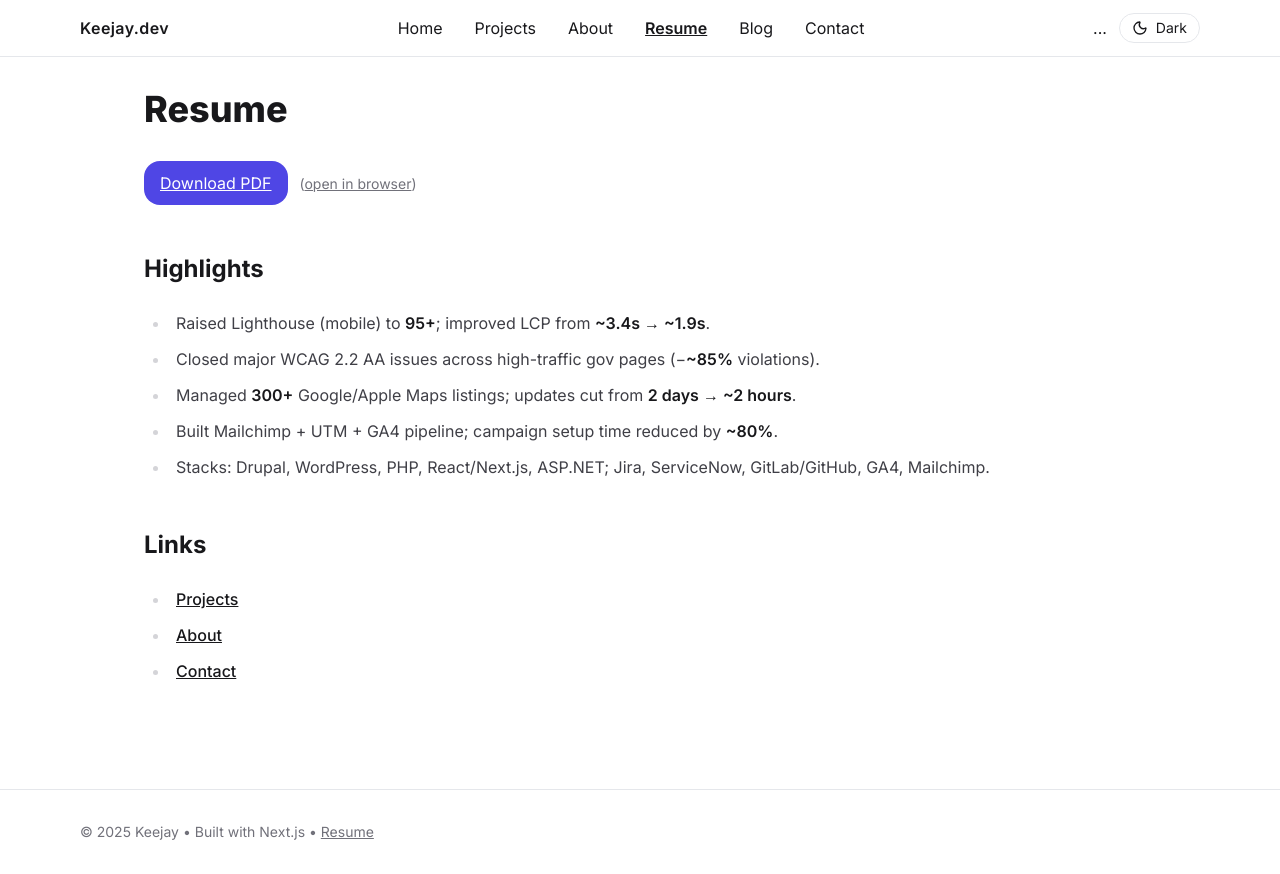
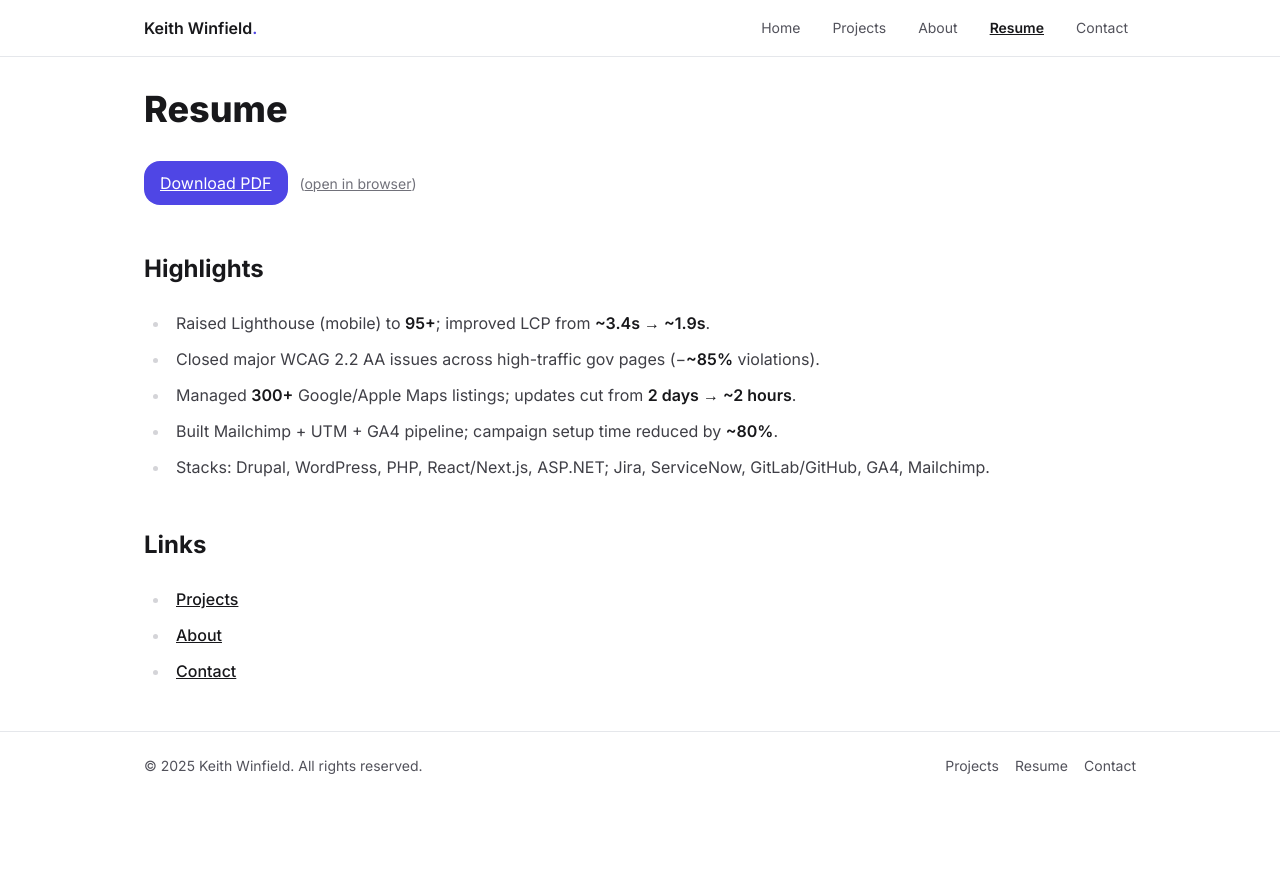
Before and after one commit to kwinfield/keiths-portfolio-2026, a Next.js app: page /resume in a window 1280 px wide. After the commit the page ends 800 px from the top, so only its background shows below. Built offline with nearby package versions, Linux system fonts and the light colour scheme.

Commit message:
brand: replace Keejay with Keith Winfield across site

```diff
--- a/app/resume/page.tsx
+++ b/app/resume/page.tsx
@@ -2,7 +2,7 @@
 import Link from 'next/link'
 
 export const metadata = {
-  title: 'Resume — Keejay',
+  title: 'Resume — Keith Winfield',
   description: 'Downloadable resume and quick highlights.',
 }
 
--- a/components/site-footer.tsx
+++ b/components/site-footer.tsx
@@ -1,8 +1,16 @@
+// components/site-footer.tsx
+import Link from 'next/link'
+
 export default function SiteFooter() {
   return (
-    <footer className="mt-16 border-t">
-      <div className="mx-auto max-w-6xl px-4 py-8 text-sm text-zinc-500">
-        © {new Date().getFullYear()} Keejay • Built with Next.js • <a className="underline" href="/resume">Resume</a>
+    <footer className="border-t">
+      <div className="container mx-auto max-w-5xl px-4 py-6 text-sm text-zinc-600 dark:text-zinc-400 flex flex-col sm:flex-row items-center justify-between gap-3">
+        <p>© {new Date().getFullYear()} Keith Winfield. All rights reserved.</p>
+        <div className="flex items-center gap-4">
+          <Link href="/projects" className="hover:underline">Projects</Link>
+          <Link href="/resume" className="hover:underline">Resume</Link>
+          <Link href="/contact" className="hover:underline">Contact</Link>
+        </div>
       </div>
     </footer>
   )
--- a/components/site-header.tsx
+++ b/components/site-header.tsx
@@ -1,45 +1,42 @@
+// components/site-header.tsx
 'use client'
+
 import Link from 'next/link'
 import { usePathname } from 'next/navigation'
-import { useState } from 'react'
-import ThemeToggle from './theme-toggle'
 
-const links = [
+const nav = [
   { href: '/', label: 'Home' },
   { href: '/projects', label: 'Projects' },
   { href: '/about', label: 'About' },
   { href: '/resume', label: 'Resume' },
-  { href: '/blog', label: 'Blog' },
   { href: '/contact', label: 'Contact' },
 ]
 
 export default function SiteHeader() {
   const pathname = usePathname()
-  const [open, setOpen] = useState(false)
+  return (
+    <header className="border-b bg-white/70 dark:bg-zinc-950/70 backdrop-blur">
+      <div className="container mx-auto max-w-5xl px-4 h-14 flex items-center justify-between">
+        <Link href="/" className="font-semibold">
+          Keith Winfield<span className="text-brand">.</span>
+        </Link>
 
-  return (
-    <header className="sticky top-0 z-50 border-b bg-white/80 backdrop-blur dark:bg-zinc-900/80">
-      <div className="mx-auto max-w-6xl px-4 py-3 flex items-center justify-between">
-        <Link href="/" className="font-semibold tracking-wide">Keejay.dev</Link>
-        <button className="md:hidden p-2" onClick={() => setOpen(!open)} aria-label="Toggle menu">☰</button>
-        <nav className={`md:flex gap-4 ${open ? 'block' : 'hidden'} md:block`}>
-          {links.map(l => (
-            <Link
-              key={l.href}
-              href={l.href}
-              className={`px-2 py-1 rounded-md hover:underline ${
-                pathname === l.href ? 'font-semibold underline' : ''
-              }`}
-              onClick={() => setOpen(false)}
-            >
-              {l.label}
-            </Link>
-          ))}
+        <nav className="flex items-center gap-4 text-sm">
+          {nav.map((item) => {
+            const active = pathname === item.href || (item.href !== '/' && pathname?.startsWith(item.href))
+            return (
+              <Link
+                key={item.href}
+                href={item.href}
+                className={`px-2 py-1 rounded-md hover:bg-zinc-100 dark:hover:bg-zinc-800 ${
+                  active ? 'font-semibold underline' : 'text-zinc-600 dark:text-zinc-300'
+                }`}
+              >
+                {item.label}
+              </Link>
+            )
+          })}
         </nav>
-        <div className="flex items-center gap-3">
-          <nav className={`md:flex gap-4 ${open ? 'block' : 'hidden'} md:block`}> ... </nav>
-          <ThemeToggle />
-        </div>
       </div>
     </header>
   )
```
